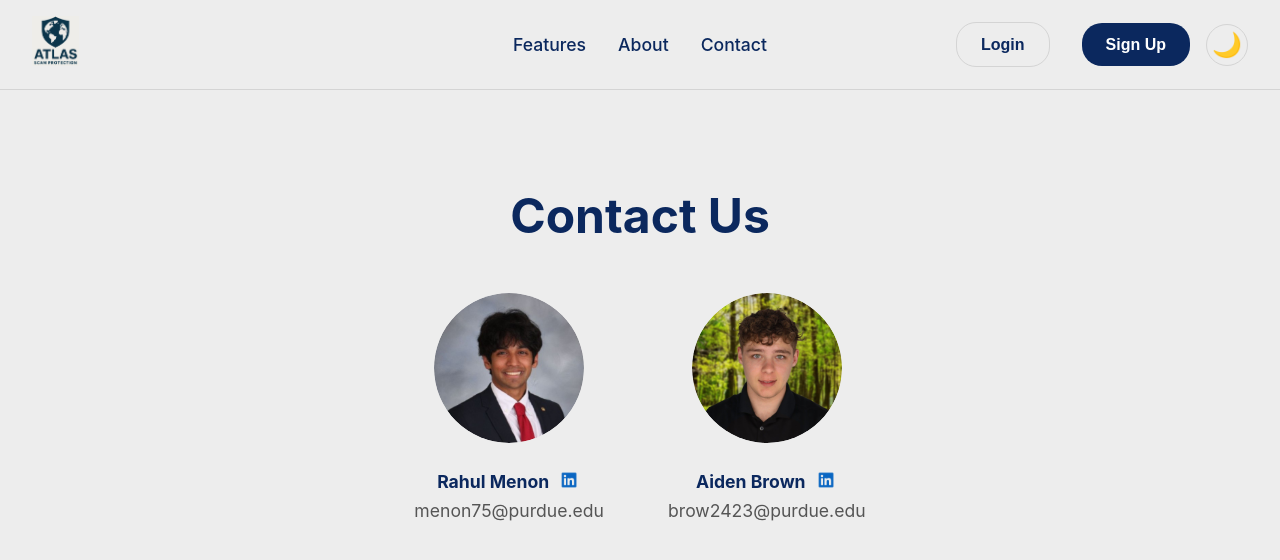
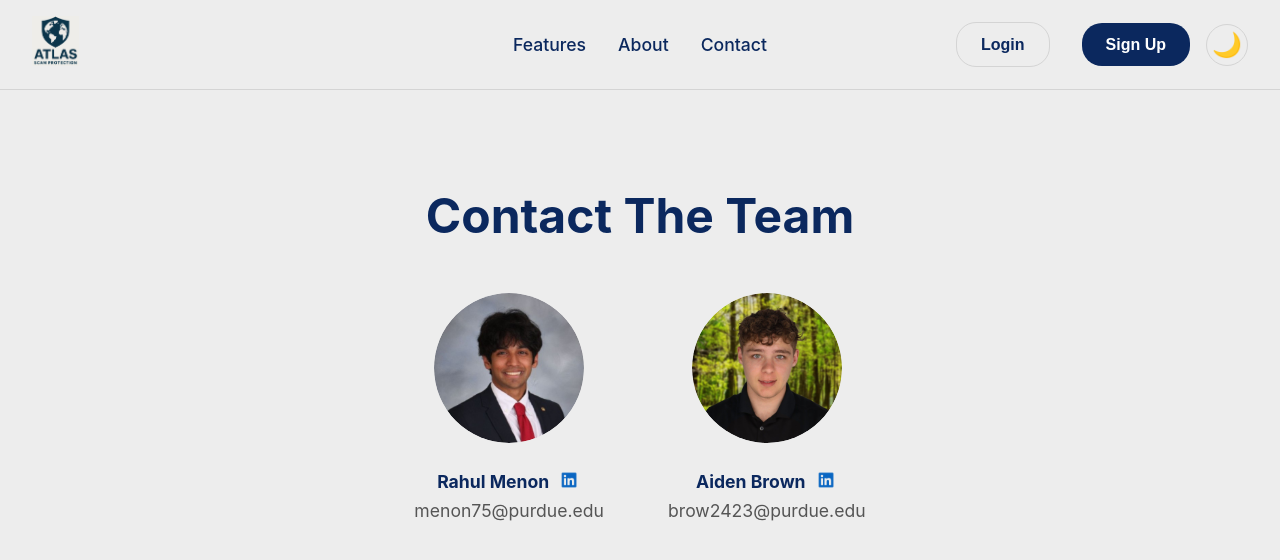
Before and after one commit to AidenBrown21/AtlasChrome, a React (Create React App) app in the folder frontend/: page /contact in a window 1280 px wide. Shown: the top 560 px of the page. Built offline with nearby package versions, Linux system fonts and the light colour scheme; no server answers.

Commit message:
Changed Contact

```diff
--- a/frontend/src/pages/ContactPage.js
+++ b/frontend/src/pages/ContactPage.js
@@ -7,7 +7,7 @@ function ContactPage() {
             <title>Contact Us - ATLAS Scam Protection</title>
             <meta name="description" content="Get in touch with the development team behind ATLAS. We welcome your feedback and questions about our online safety and scam analysis tools." />
             <div className="contact-container">
-                <h1>Contact Us</h1>
+                <h1>Contact The Team</h1>
                 <div className="contact-columns">
                     <div className="contact-column">
                         <a href="https://github.com/inthezone006/" target="_blank" rel="noopener noreferrer" className="contact-photo-link">
```
